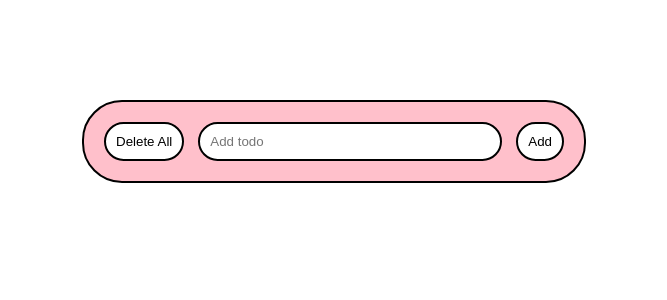
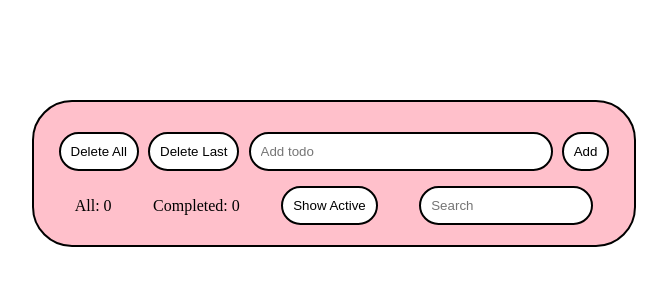
Before and after one commit to BurkovskayaAD/FE60-onlREACT, a React (Create React App) app: page / in a window 1280 px wide. Shown: the top 300 px of the page, without its empty margins (306-973 px from the left). Built offline with nearby package versions, Linux system fonts and the light colour scheme.

Commit message:
init (hw-45): add solution for tasks

```diff
--- a/src/App.css
+++ b/src/App.css
@@ -1,11 +1,10 @@
 .container {
-    width: 500px;
+    width: 600px;
     margin: 100px auto;
     background-color: pink;
     border: 2px solid black;
     border-radius: 40px;
 }
-
 .card-container {
     width: 90%;
     margin: 35px auto;
--- a/src/App.tsx
+++ b/src/App.tsx
@@ -3,7 +3,7 @@ import './App.css';
 import Card from './components/Card/Card';
 import Header from './components/Header/Header';
 import { useState } from 'react';
-import { addTodoRedux, removeTodoRedux, changeTodoRedux, deleteAllTodoRedux } from './slice/todo';
+import { addTodoRedux, removeTodoRedux, changeTodoRedux, deleteAllTodoRedux, deleteLastTodoRedux, showCompletedTodoRedux, showSearchResultsRedux } from './slice/todo';
 
 interface ITodo {
   id: number,
@@ -13,9 +13,8 @@ interface ITodo {
 }
 
 function App() {
-
   const [inputText, setInputText] = useState("");
-
+  const [searchText, setSearchText] = useState('');
   const dispatch = useDispatch();
   const todos = useSelector((state: any) => state.todo)
 
@@ -28,28 +27,38 @@ function App() {
           date: formatDate,
           isChecked: false
       }
-          // состояние не должно изменяться напрямую
       dispatch(addTodoRedux(todoObject))
-      }
       setInputText("");
     }
-
-  // function deleteAllTodo() {
-  //     dispatch(deleteAllTodoRedux())
-  // }
-
+  }
   function remove(id: number) {
     dispatch(removeTodoRedux(id))
   }
-
   function changeTodo(id: number) {
     dispatch(changeTodoRedux(id))
   }
-
+  function showSearchResults(searchText: string) {
+    const filteredTodos = todos.todo.filter((item: ITodo) =>
+        item.text.toLowerCase().includes(searchText.toLowerCase())
+    );
+    dispatch(showSearchResultsRedux(filteredTodos));
+  }
   return (
     <>
       <div className='container'>
-        <Header inputText={inputText} setInputText={setInputText} addTodo={addTodo} deleteAllTodo={() => dispatch(deleteAllTodoRedux())}></Header>
+          <Header
+            inputText={inputText}
+            setInputText={setInputText}
+            addTodo={addTodo}
+            deleteAllTodo={() => dispatch(deleteAllTodoRedux())}
+            deleteLastTodo={() => dispatch(deleteLastTodoRedux())}
+            showCompletedTodo={() => dispatch(showCompletedTodoRedux())}
+            allTodoCount={todos.todo.length}
+            completedTodoCount={todos.todo.filter((item: ITodo) => item.isChecked).length}
+            searchText={searchText}
+            showSearchResults={showSearchResults}
+            setSearchText={setSearchText}
+            ></Header>
           {todos.todo.length > 0 ? (
             <div className='card-container'>
             {todos.todo.map((item: ITodo, index: number) => <Card key={index} oneTodo={item} remove={remove} changeTodo={changeTodo}></Card>)}
@@ -57,7 +66,6 @@ function App() {
           ): null}
       </div>
     </>
-
   );
 }
 
--- a/src/components/Header/Header.css
+++ b/src/components/Header/Header.css
@@ -1,17 +1,32 @@
 .header {
     box-sizing: border-box;
-    margin: 20px;
+    margin: 30px 20px 20px 20px;
     display: flex;
-    justify-content: space-between;
+    flex-direction: column;
 }
-
+.header_top {
+    display: flex;
+    justify-content: space-around;
+    align-items: center;
+    margin-bottom: 15px;
+}
+.header_bottom {
+    display: flex;
+    justify-content: space-around;
+    align-items: center;
+}
 .header__input {
     width: 280px;
     padding: 10px;
     border-radius: 40px;
     border: 2px solid black;
 }
-
+.header_bottom__input {
+    width: 150px;
+    padding: 10px;
+    border-radius: 40px;
+    border: 2px solid black;
+}
 .header__button {
     padding: 10px;
     border: 2px solid black;
--- a/src/components/Header/Header.tsx
+++ b/src/components/Header/Header.tsx
@@ -1,26 +1,55 @@
 import { useEffect, useState } from 'react';
 import './Header.css';
 
-function Header({inputText, setInputText, addTodo, deleteAllTodo}:
+function Header({inputText, setInputText, addTodo, deleteAllTodo, deleteLastTodo, showCompletedTodo, allTodoCount, completedTodoCount, searchText, setSearchText, showSearchResults }:
     {
         inputText: string,
         setInputText: (value: string) => void,
         addTodo: () => void,
-        deleteAllTodo: () => void
+        deleteAllTodo: () => void,
+        deleteLastTodo: () => void,
+        showCompletedTodo: () => void,
+        allTodoCount: number,
+        completedTodoCount: number,
+        searchText: string,
+        setSearchText: (value: string) => void,
+        showSearchResults: (searchText: string) => void,
     }) {
-
 
     return (
         <div className='header'>
-            <button className='header__button' onClick={deleteAllTodo}>Delete All</button>
-            <input placeholder='Add todo'
+            <div className='header_top'>
+                <button className='header__button' onClick={deleteAllTodo}>Delete All</button>
+                <button className='header__button' onClick={deleteLastTodo}>Delete Last</button>
+                <input
+                    placeholder='Add todo'
                     className='header__input'
                     value={inputText}
-                    onChange={(e) => setInputText(e.target.value)}>
-            </input>
-            <button className='header__button' onClick={addTodo}>Add</button>
+                    onChange={(e) => setInputText(e.target.value)}
+                    onKeyDown={(e) => {
+                        if (e.key === 'Enter') {
+                            addTodo();
+                        }
+                    }}></input>
+                <button className='header__button' onClick={addTodo}>Add</button>
+            </div>
+            <div className='header_bottom'>
+                <div className='header_bottom_all'>All: {allTodoCount}</div>
+                <div className='header_bottom_active'>Completed: {completedTodoCount}</div>
+                <button className='header__button' onClick={showCompletedTodo}>Show Active</button>
+                <input
+                    className='header_bottom__input'
+                    placeholder='Search'
+                    value={searchText}
+                    onChange={(e) => setSearchText(e.target.value)}
+                    onKeyDown={(e) => {
+                        if (e.key === 'Enter') {
+                            showSearchResults(searchText);
+                        }
+                    }}></input>
+            </div>
         </div>
-     );
+    );
 }
 
 export default Header;
--- a/src/slice/todo.ts
+++ b/src/slice/todo.ts
@@ -16,18 +16,26 @@ const todoSlice = createSlice({
         },
         changeTodoRedux(state: any, {payload}: {payload: any}) {
             const current = state.todo.find((item: ITodo) => item.id === payload);
-            if (current != undefined) {
+            if (current !== undefined) {
                 current.isChecked = !current.isChecked;
             }
         },
         deleteAllTodoRedux(state: any) {
             state.todo.length = 0;
-        }
+        },
+        deleteLastTodoRedux(state: any) {
+            state.todo.pop();
+        },
+        showCompletedTodoRedux(state: any) {
+            state.todo = state.todo.filter((item: ITodo) => item.isChecked);
+        },
+        showSearchResultsRedux(state: any, {payload}: {payload: any}) {
+            state.todo = payload;
+        },
     }
 })
-
 
 const {actions, reducer} = todoSlice;
 
 export default reducer;
-export const {addTodoRedux, removeTodoRedux, changeTodoRedux, deleteAllTodoRedux} = actions;
+export const {addTodoRedux, removeTodoRedux, changeTodoRedux, deleteAllTodoRedux, deleteLastTodoRedux, showCompletedTodoRedux, showSearchResultsRedux} = actions;
```
Also changed, not shown: 1 other file (tests, documents, lock files or other folders). Lines whose indentation alone changed are shown as unchanged.
